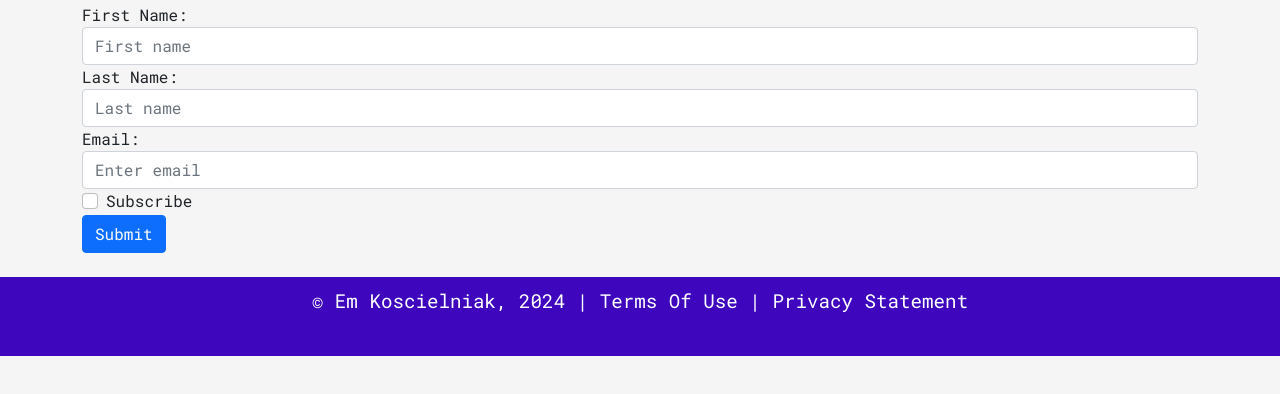
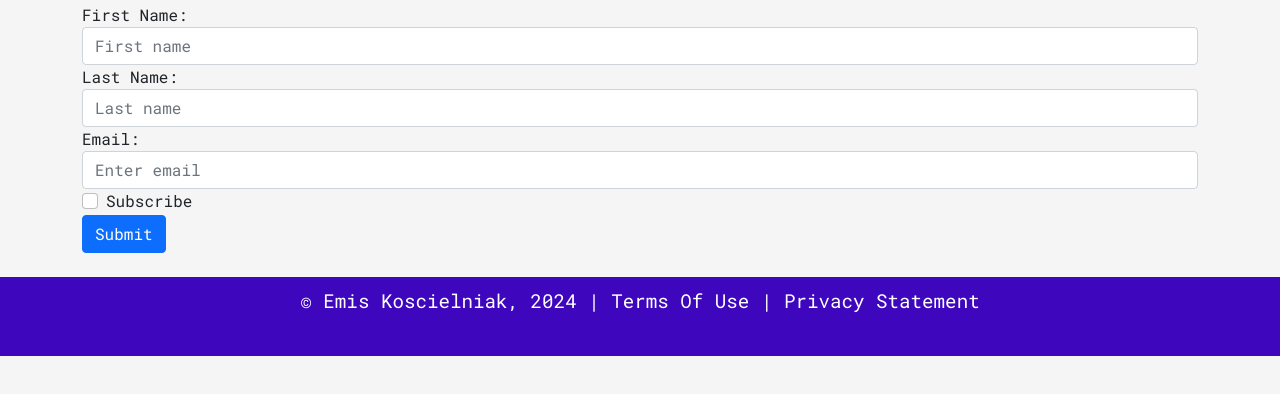
Before and after one commit to emkoscielniak/P4, a plain HTML site: page html/contact.html in a window 1280 px wide. Shown: the part 374-768 px from the top of the page. Drawn offline with nearby package versions, Linux system fonts and the light colour scheme.

Commit message:
Update footer in contact.html

```diff
--- a/html/contact.html
+++ b/html/contact.html
@@ -104,7 +104,7 @@
             <br>
             </main>
             <footer>
-                <p> &copy; Em Koscielniak, 2024 |  Terms Of Use  |  Privacy Statement</p>
+                <p> &copy; Emis Koscielniak, 2024 |  Terms Of Use  |  Privacy Statement</p>
             </footer>
             <script src="https://cdn.jsdelivr.net/npm/bootstrap@5.0.2/dist/js/bootstrap.bundle.min.js"
             integrity="sha384-MrcW6ZMFYlzcLA8Nl+NtUVF0sA7MsXsP1UyJoMp4YLEuNSfAP+JcXn/tWtIaxVXM"
```
